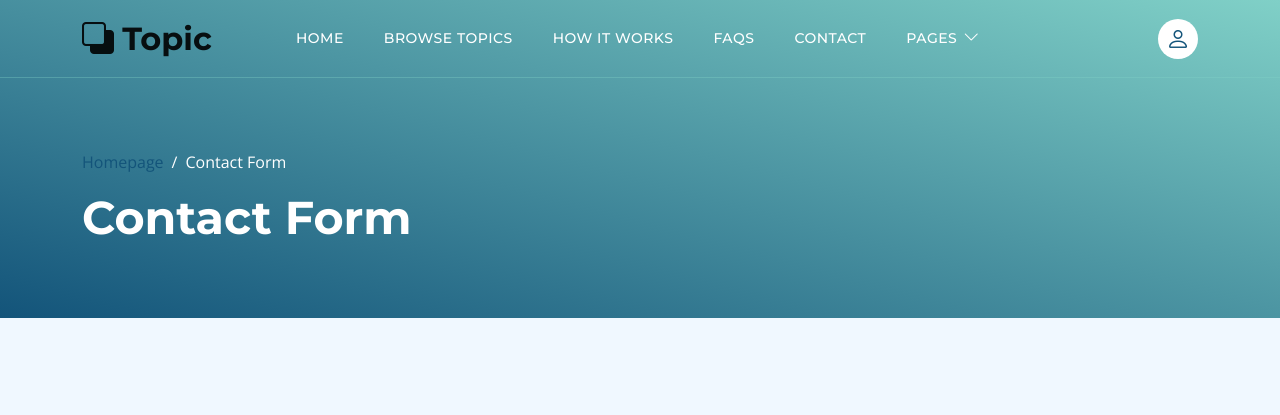
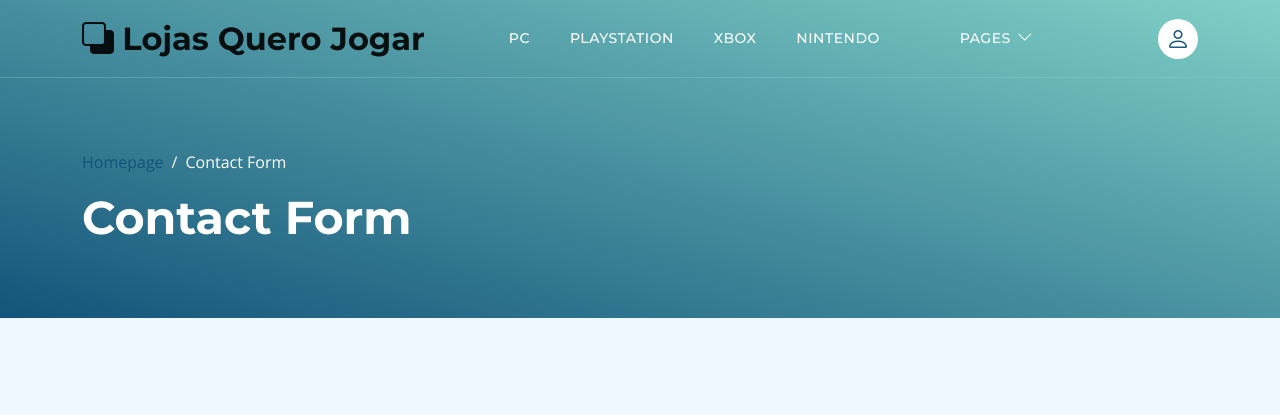
Before and after one commit to miguelfeitosavieira/miguelfeitosa, a plain HTML site: page contact.html in a window 1280 px wide. Shown: the top 415 px of the page. Drawn offline with nearby package versions, Linux system fonts and the light colour scheme.

Commit message:
alphaV1.1

```diff
--- a/contact.html
+++ b/contact.html
@@ -7,7 +7,7 @@
         <meta name="description" content="">
         <meta name="author" content="">
 
-        <title>Topic Listing Contact Page</title>
+        <title>Lojas Quero Jogar</title>
 
         <!-- CSS FILES -->
         <link rel="preconnect" href="https://fonts.googleapis.com">
@@ -38,7 +38,7 @@ https://templatemo.com/tm-590-topic-listing
                 <div class="container">
                     <a class="navbar-brand" href="index.html">
                         <i class="bi-back"></i>
-                        <span>Topic</span>
+                    <span>Lojas Quero Jogar</span>
                     </a>
 
                     <div class="d-lg-none ms-auto me-4">
@@ -52,23 +52,23 @@ https://templatemo.com/tm-590-topic-listing
                     <div class="collapse navbar-collapse" id="navbarNav">
                         <ul class="navbar-nav ms-lg-5 me-lg-auto">
                             <li class="nav-item">
-                                <a class="nav-link click-scroll" href="index.html#section_1">Home</a>
+                                <a class="nav-link click-scroll" href="index.html#section_1">PC</a>
                             </li>
 
                             <li class="nav-item">
-                                <a class="nav-link click-scroll" href="index.html#section_2">Browse Topics</a>
+                                <a class="nav-link click-scroll" href="index.html#section_2">PLAYSTATION</a>
                             </li>
 
                             <li class="nav-item">
-                                <a class="nav-link click-scroll" href="index.html#section_3">How it works</a>
+                                <a class="nav-link click-scroll" href="index.html#section_3">XBOX</a>
                             </li>
 
                             <li class="nav-item">
-                                <a class="nav-link click-scroll" href="index.html#section_4">FAQs</a>
+                                <a class="nav-link click-scroll" href="index.html#section_4">NINTENDO</a>
                             </li>
 
                             <li class="nav-item">
-                                <a class="nav-link click-scroll" href="index.html#section_5">Contact</a>
+                                <a class="nav-link click-scroll" href="index.html#section_5"></a>
                             </li>
 
                             <li class="nav-item dropdown">
```
Also changed, not shown: index.html (+5 -5 lines).
